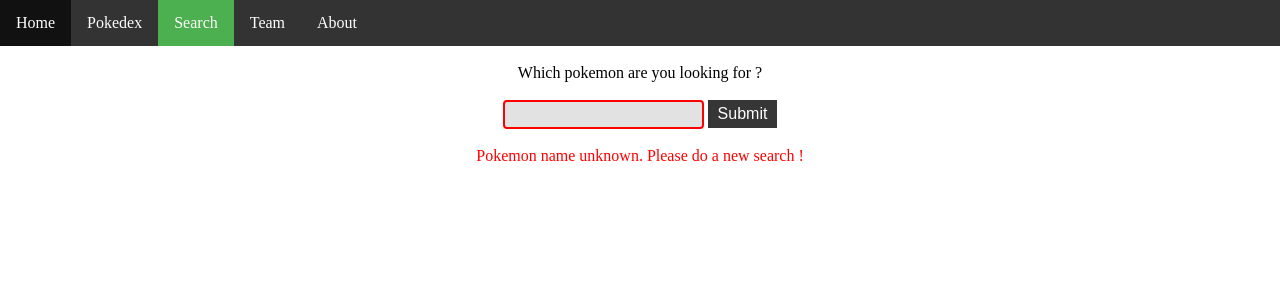
After one commit to Antonin-NOIRAULT/pokedexv2, a Django app: template src/poke/templates/pokeapp/searcherror.html in a window 1280 px wide. The commit adds this page. Shown: the top 300 px of the page. Run offline with Django 4.2, Linux system fonts and the light colour scheme; the template is opened without the code that fills it, so the values that code supplies are empty.

Commit message:
Ajout gestion erreur si result search non pokemon

```diff
--- a/src/poke/templates/pokeapp/search.html
+++ b/src/poke/templates/pokeapp/search.html
@@ -21,8 +21,8 @@
     <div id="search">
         <br>
         <center><p>Which pokemon are you looking for ?</p><br></center>
-        <center><input type="text" id="searchtext" name="searchtext" value="bulbasaur">
-        <button id="searchButton" type="button" onclick="getSearch();"> Submit </button></center>
+        <center><input type="text" id="searchtext" name="searchtext" value="bulbasaur" style="border: 2px solid black; border-radius: 4px; background-color: #e2e2e2; padding: 5px 10px; ">
+        <button id="searchButton" type="button" onclick="getSearch();" style="background-color: #363636; border: none;color: white; padding: 5px 10px;font-size: 16px;"> Submit </button></center>
     </div>
 
     <div id="pokedex">
--- /dev/null
+++ b/src/poke/templates/pokeapp/searcherror.html
@@ -0,0 +1,36 @@
+{% load static %}
+<!DOCTYPE html>
+<html lang="en">
+<head>
+    <meta charset="UTF-8">
+    <meta http-equiv="X-UA-Compatible" content="IE=edge">
+    <meta name="viewport" content="width=device-width, initial-scale=1.0">
+    <link rel="stylesheet" href="{% static 'css/styles.css' %}" />
+    <title>Poke App</title>
+</head>
+<body>
+    <div id="navbarre">
+        <ul id="navbarre">
+            <li id="navbarre"><a href="/pokedex">Home</a></li>
+            <li id="navbarre"><a href="/pokedex/pokemon/1/">Pokedex</a></li>
+            <li id="navbarre" class="active"><a href="/pokedex/search/bulbasaur/">Search</a></li>
+            <li id="navbarre"><a href="/pokedex/team">Team</a></li>
+            <li id="navbarre"><a href="/pokedex/about">About</a></li>
+        </ul>
+    </div>
+    <div id="search">
+        <br>
+        <center><p>Which pokemon are you looking for ?</p><br></center>
+        <center><input type="text" id="searchtext" name="searchtext" value="" style="border: 2px solid red; border-radius: 4px; background-color: #e2e2e2; padding: 5px 10px; ">
+        <button id="searchButton" type="button" onclick="getSearch();" style="background-color: #363636; border: none;color: white; padding: 5px 10px;font-size: 16px;"> Submit </button></center><br>
+    </div>
+        <center><p style="color: red;">Pokemon name unknown. Please do a new search !</p><br></center>
+
+      <script>
+        function getSearch() {
+          var input = document.getElementById("searchtext").value;
+          window.location.href="/pokedex/search/"+input
+        }
+      </script>
+</body>
+</html>
```
Also changed, not shown: src/poke/views.py (+19 -14 lines).
